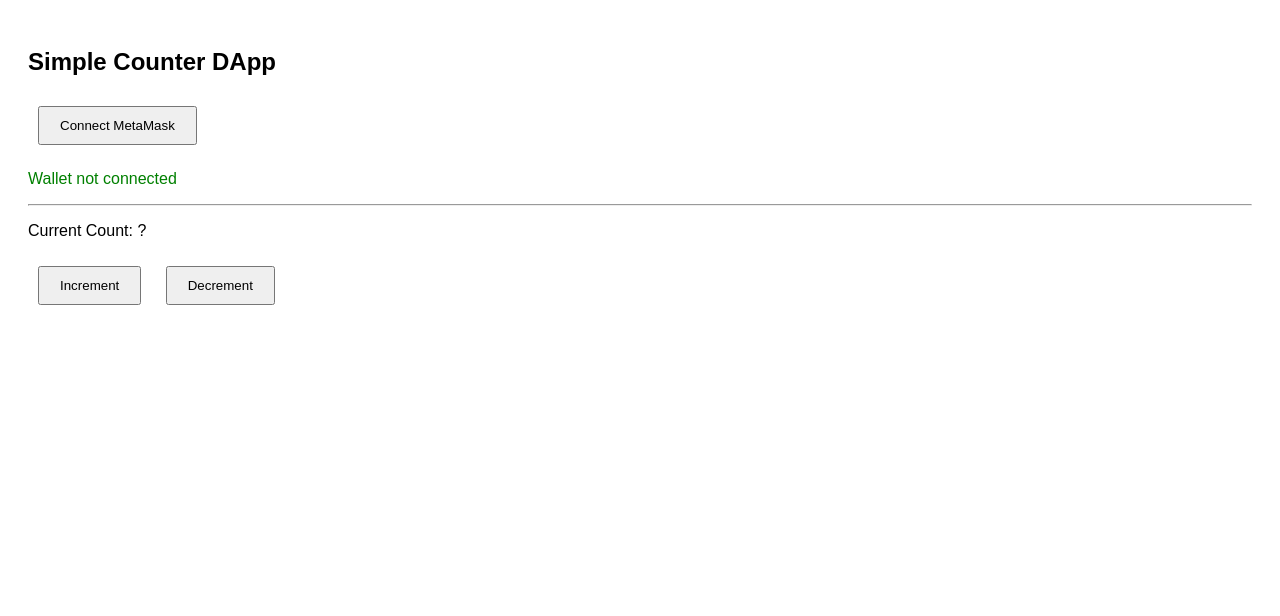
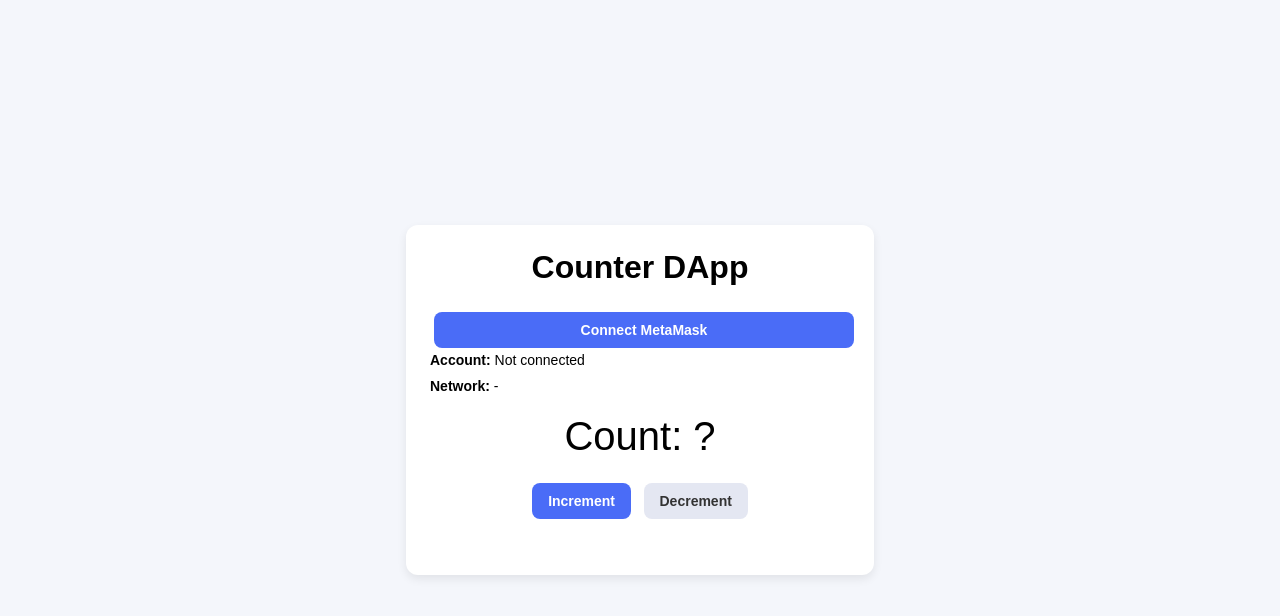
Before and after one commit to Kadeer01/counter1, a plain HTML site: page index.html in a window 1280 px wide. Drawn offline with Linux system fonts and the light colour scheme.

Commit message:
Add files via upload

```diff
--- a/index.html
+++ b/index.html
@@ -1,88 +1,243 @@
 <!DOCTYPE html>
 <html lang="en">
 <head>
-    <meta charset="UTF-8">
+  <meta charset="UTF-8" />
   <title>Counter DApp</title>
-    <script src="https://cdn.jsdelivr.net/npm/ethers@5.7.2/dist/ethers.min.js"></script>
-
+  <meta name="viewport" content="width=device-width, initial-scale=1" />
+  <!-- Ethers.js CDN -->
+  <script src="https://cdn.jsdelivr.net/npm/ethers@5.7.2/dist/ethers.umd.min.js"></script>
   <style>
-        body { font-family: Arial, sans-serif; padding: 20px; }
-        button { padding: 10px 20px; margin: 10px; cursor: pointer; }
-        #status { margin-top: 15px; color: green; }
+    body {
+      font-family: Arial, sans-serif;
+      background: #f4f6fb;
+      display: flex;
+      justify-content: center;
+      align-items: center;
+      min-height: 100vh;
+      margin: 0;
+    }
+    .card {
+      background: white;
+      padding: 24px;
+      border-radius: 12px;
+      box-shadow: 0 4px 10px rgba(0,0,0,0.08);
+      max-width: 420px;
+      width: 100%;
+    }
+    h1 {
+      margin-top: 0;
+      text-align: center;
+    }
+    .row {
+      margin-bottom: 10px;
+      font-size: 14px;
+      word-break: break-all;
+    }
+    .label {
+      font-weight: bold;
+    }
+    .count {
+      font-size: 40px;
+      text-align: center;
+      margin: 20px 0;
+    }
+    button {
+      padding: 10px 16px;
+      border-radius: 8px;
+      border: none;
+      cursor: pointer;
+      font-size: 14px;
+      font-weight: 600;
+      margin: 4px;
+    }
+    #connectButton {
+      background: #4a6cf7;
+      color: white;
+      width: 100%;
+    }
+    .btn-secondary {
+      background: #e4e7f2;
+      color: #333;
+    }
+    .btn-primary {
+      background: #4a6cf7;
+      color: #fff;
+    }
+    .status {
+      margin-top: 10px;
+      font-size: 13px;
+      color: #555;
+      min-height: 18px;
+    }
   </style>
 </head>
 <body>
+  <div class="card">
+    <h1>Counter DApp</h1>
 
-    <h2>Simple Counter DApp</h2>
+    <button id="connectButton">Connect MetaMask</button>
 
-    <!-- Connect Button -->
-    <button id="connectButton" onclick="connectWallet()">Connect MetaMask</button>
+    <div class="row">
+      <span class="label">Account:</span>
+      <span id="account">Not connected</span>
+    </div>
 
-    <p id="status">Wallet not connected</p>
+    <div class="row">
+      <span class="label">Network:</span>
+      <span id="network">-</span>
+    </div>
 
-    <hr>
+    <div class="count">
+      Count: <span id="countValue">?</span>
+    </div>
 
-    <p>Current Count: <span id="count">?</span></p>
+    <div style="text-align:center;">
+      <button id="incrementButton" class="btn-primary" disabled>Increment</button>
+      <button id="decrementButton" class="btn-secondary" disabled>Decrement</button>
+    </div>
 
-    <button onclick="increment()">Increment</button>
-    <button onclick="decrement()">Decrement</button>
+    <div class="status" id="status"></div>
+  </div>
 
   <script>
-        // ABI of your Counter contract
-        const abi = [
-            "function count() public view returns (uint)",
-            "function increment() public",
-            "function decrement() public"
+    // -------------------------------
+    //  KONTRAT BİLGİLERİNİ BURAYA GİR
+    // -------------------------------
+    const CONTRACT_ADDRESS = "0x1ECD550A7FDB2C5d6820C40E8B54B38b5Fe46282"; // örn: 0x1234...
+
+    // Counter.sol ABI (sadece kullandığımız fonksiyonlar)
+    const CONTRACT_ABI = [
+      {
+        "inputs": [],
+        "name": "count",
+        "outputs": [{ "internalType": "uint256", "name": "", "type": "uint256" }],
+        "stateMutability": "view",
+        "type": "function"
+      },
+      {
+        "inputs": [],
+        "name": "increment",
+        "outputs": [],
+        "stateMutability": "nonpayable",
+        "type": "function"
+      },
+      {
+        "inputs": [],
+        "name": "decrement",
+        "outputs": [],
+        "stateMutability": "nonpayable",
+        "type": "function"
+      }
     ];
-
-        // Replace this with YOUR contract address after deployment
-        const contractAddress = "0x1ECD550A7FDB2C5d6820C40E8B54B38b5Fe46282";
 
     let provider;
     let signer;
     let contract;
 
+    const connectButton = document.getElementById("connectButton");
+    const incrementButton = document.getElementById("incrementButton");
+    const decrementButton = document.getElementById("decrementButton");
+    const accountSpan = document.getElementById("account");
+    const networkSpan = document.getElementById("network");
+    const countValueSpan = document.getElementById("countValue");
+    const statusDiv = document.getElementById("status");
+
     async function connectWallet() {
-            if (typeof window.ethereum === "undefined") {
-                alert("MetaMask is not installed!");
+      try {
+        if (!window.ethereum) {
+          alert("MetaMask bulunamadı. Lütfen MetaMask eklentisini kur.");
           return;
         }
 
-            // Request account access
-            await window.ethereum.request({ method: "eth_requestAccounts" });
+        // Hesap iste
+        const accounts = await window.ethereum.request({
+          method: "eth_requestAccounts"
+        });
+        const account = accounts[0];
+        accountSpan.textContent = account;
 
+        // Provider & signer oluştur
         provider = new ethers.providers.Web3Provider(window.ethereum);
         signer = provider.getSigner();
-            contract = new ethers.Contract(contractAddress, abi, signer);
 
-            document.getElementById("status").innerText = "Wallet connected ✔️";
+        // Ağ bilgisini göster
+        const network = await provider.getNetwork();
+        networkSpan.textContent = network.name + " (chainId: " + network.chainId + ")";
 
-            loadCount();
+        // Kontrat instance
+        contract = new ethers.Contract(CONTRACT_ADDRESS, CONTRACT_ABI, signer);
+
+        // İlk count değerini çek
+        await updateCount();
+
+        // Butonları aktif et
+        incrementButton.disabled = false;
+        decrementButton.disabled = false;
+        setStatus("Connected. Ready to interact with the contract.");
+      } catch (error) {
+        console.error(error);
+        setStatus("Connection failed. See console.");
+      }
     }
 
-        async function loadCount() {
+    async function updateCount() {
+      if (!contract) return;
       try {
         const value = await contract.count();
-                document.getElementById("count").innerText = value.toString();
+        // BigNumber -> string
+        countValueSpan.textContent = value.toString();
       } catch (error) {
-                console.log("Connect wallet first.");
+        console.error(error);
+        setStatus("Failed to read count. See console.");
       }
     }
 
     async function increment() {
-            if (!contract) return alert("Connect to MetaMask first!");
+      if (!contract) return;
+      try {
+        setStatus("Sending increment transaction...");
         const tx = await contract.increment();
         await tx.wait();
-            loadCount();
+        setStatus("Increment transaction confirmed.");
+        await updateCount();
+      } catch (error) {
+        console.error(error);
+        setStatus("Increment failed. See console.");
+      }
     }
 
     async function decrement() {
-            if (!contract) return alert("Connect to MetaMask first!");
+      if (!contract) return;
+      try {
+        setStatus("Sending decrement transaction...");
         const tx = await contract.decrement();
         await tx.wait();
-            loadCount();
+        setStatus("Decrement transaction confirmed.");
+        await updateCount();
+      } catch (error) {
+        console.error(error);
+        setStatus("Decrement failed. See console. (Belki count = 0?)");
+      }
+    }
+
+    function setStatus(msg) {
+      statusDiv.textContent = msg;
+    }
+
+    // Event listeners
+    connectButton.addEventListener("click", connectWallet);
+    incrementButton.addEventListener("click", increment);
+    decrementButton.addEventListener("click", decrement);
+
+    // Hesap veya ağ değişince otomatik güncelle
+    if (window.ethereum) {
+      window.ethereum.on("accountsChanged", () => {
+        window.location.reload();
+      });
+      window.ethereum.on("chainChanged", () => {
+        window.location.reload();
+      });
     }
   </script>
-
 </body>
 </html>
```
Lines whose indentation alone changed are shown as unchanged.
